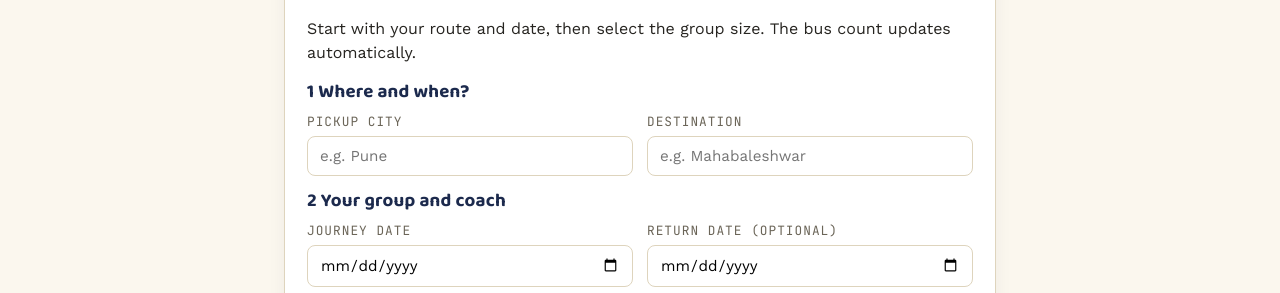
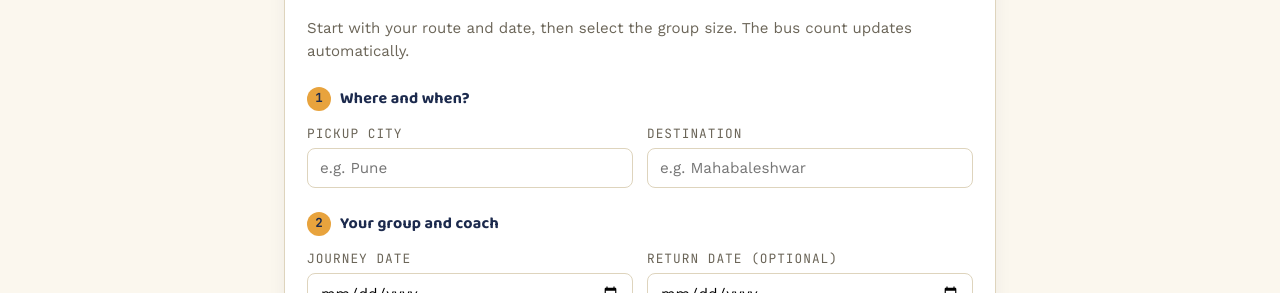
Before and after one commit to beast753/bharatyatra-, a website: page charter.html in a window 1280 px wide. Shown: the part 507-800 px from the top of the page. Drawn offline with nearby package versions, Linux system fonts and the light colour scheme.

Commit message:
Style charter booking steps

```diff
--- a/charter.css
+++ b/charter.css
@@ -60,3 +60,6 @@
 }
 .charter-bus-summary strong{ color:var(--indigo); }
 .field-help{ margin:6px 0 0; color:var(--ink-soft); font-size:.8rem; }
+.charter-intro{ margin:0 0 22px; color:var(--ink-soft); font-size:.94rem; }
+.charter-step{ display:flex; align-items:center; gap:9px; margin:24px 0 13px; color:var(--indigo); font-size:1rem; }
+.charter-step span{ display:inline-flex; align-items:center; justify-content:center; width:24px; height:24px; border-radius:50%; background:var(--marigold); color:var(--indigo); font-family:var(--mono); font-size:.78rem; font-weight:700; }
```
